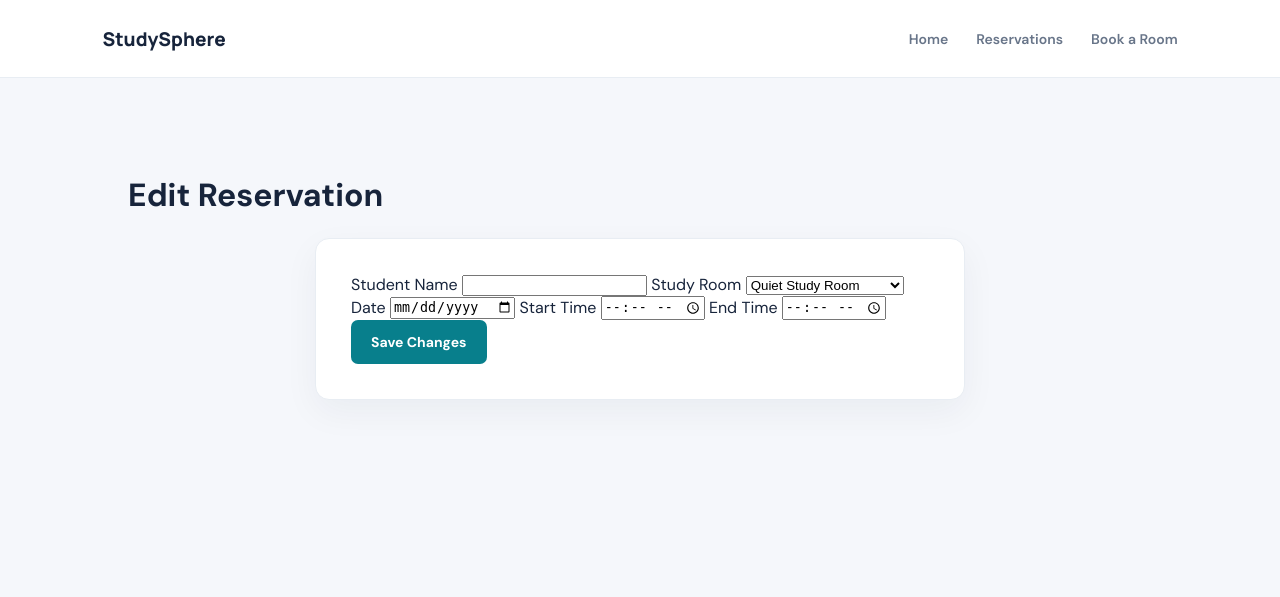
After one commit to Mkhay910/INFR3120-Fall26-Project, a Node server app: template views/reservations/edit.ejs in a window 1280 px wide. The commit adds this page. Shown: the top 597 px of the page. Run offline with Node 20, Linux system fonts and the light colour scheme; the template is opened without the code that fills it, so the values that code supplies are empty; some libraries are stand-ins or nearby versions.

Commit message:
Add reservation editing

```diff
--- /dev/null
+++ b/views/reservations/edit.ejs
@@ -0,0 +1,39 @@
+<!DOCTYPE html>
+<html lang="en">
+<head>
+  <meta charset="UTF-8">
+  <meta name="viewport" content="width=device-width, initial-scale=1.0">
+  <title><%= title %></title>
+  <link rel="stylesheet" href="/stylesheets/style.css">
+</head>
+<body>
+  <nav class="navbar">
+    <a href="/" class="brand">StudySphere</a>
+    <div class="nav-links">
+      <a href="/">Home</a>
+      <a href="/reservations">Reservations</a>
+      <a href="/reservations/new">Book a Room</a>
+    </div>
+  </nav>
+  <main class="dashboard">
+    <h1>Edit Reservation</h1>
+    <form action="/reservations/<%= reservation._id %>/edit" method="POST" class="booking-form">
+      <label>Student Name</label>
+      <input type="text" name="studentName" value="<%= reservation.studentName %>" required>
+      <label>Study Room</label>
+      <select name="room" required>
+        <% ['Quiet Study Room', 'Group Study Room', 'Computer Study Room', 'Open Study Space'].forEach(function(room) { %>
+          <option value="<%= room %>" <%= reservation.room === room ? 'selected' : '' %>><%= room %></option>
+        <% }); %>
+      </select>
+      <label>Date</label>
+      <input type="date" name="date" value="<%= reservation.date %>" required>
+      <label>Start Time</label>
+      <input type="time" name="startTime" value="<%= reservation.startTime %>" required>
+      <label>End Time</label>
+      <input type="time" name="endTime" value="<%= reservation.endTime %>" required>
+      <button type="submit" class="primary-button">Save Changes</button>
+    </form>
+  </main>
+</body>
+</html>
--- a/views/reservations/index.ejs
+++ b/views/reservations/index.ejs
@@ -46,6 +46,12 @@
                 <td><%= reservation.startTime %></td>
                 <td><%= reservation.endTime %></td>
                 <td>
+                  <a href="/reservations/<%= reservation._id %>/edit">Edit</a>
+                  <form action="/reservations/<%= reservation._id %>/delete" method="POST">
+                    <button type="submit" class="delete-button">Delete</button>
+                  </form>
+                </td>
+                <td>
                   <form action="/reservations/<%= reservation._id %>/delete" method="POST">
                     <button type="submit" class="delete-button">Delete</button>
                   </form>
```
Also changed, not shown: routes/reservations.js (+29 -0 lines).
